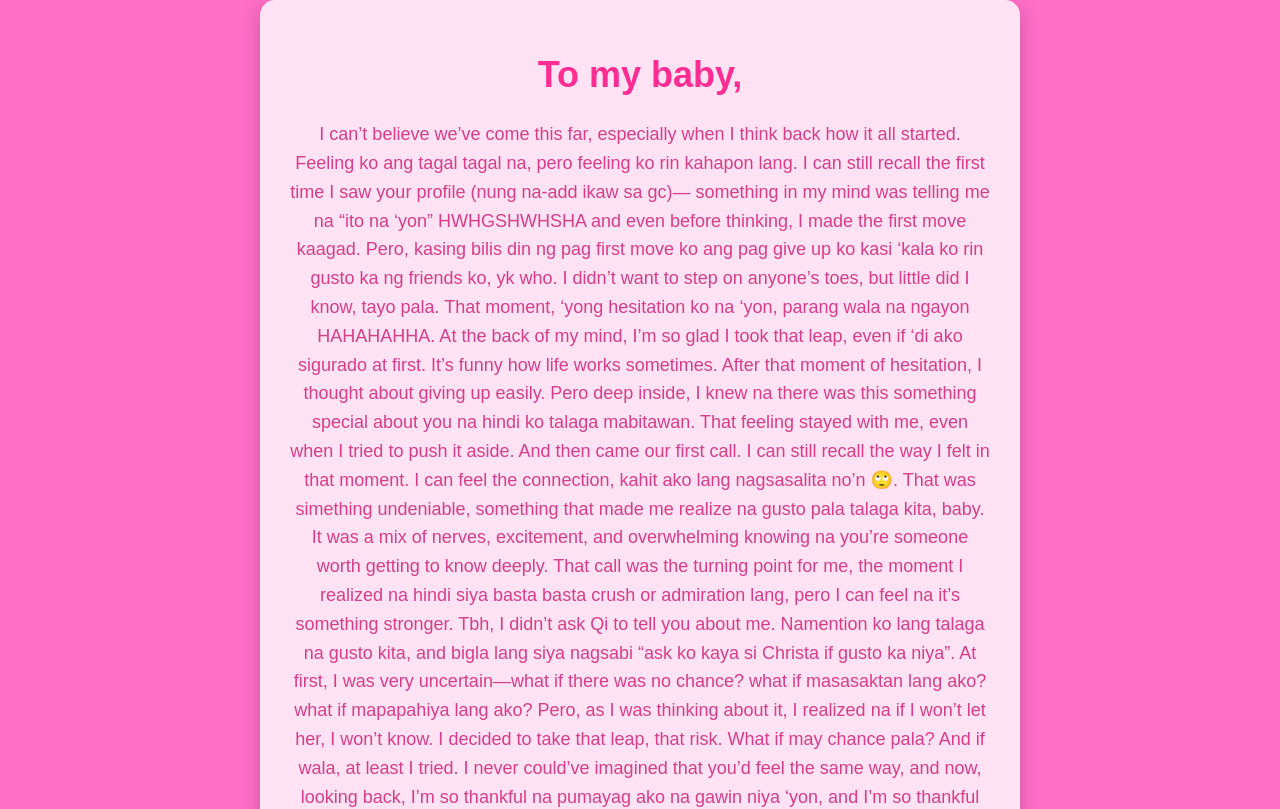
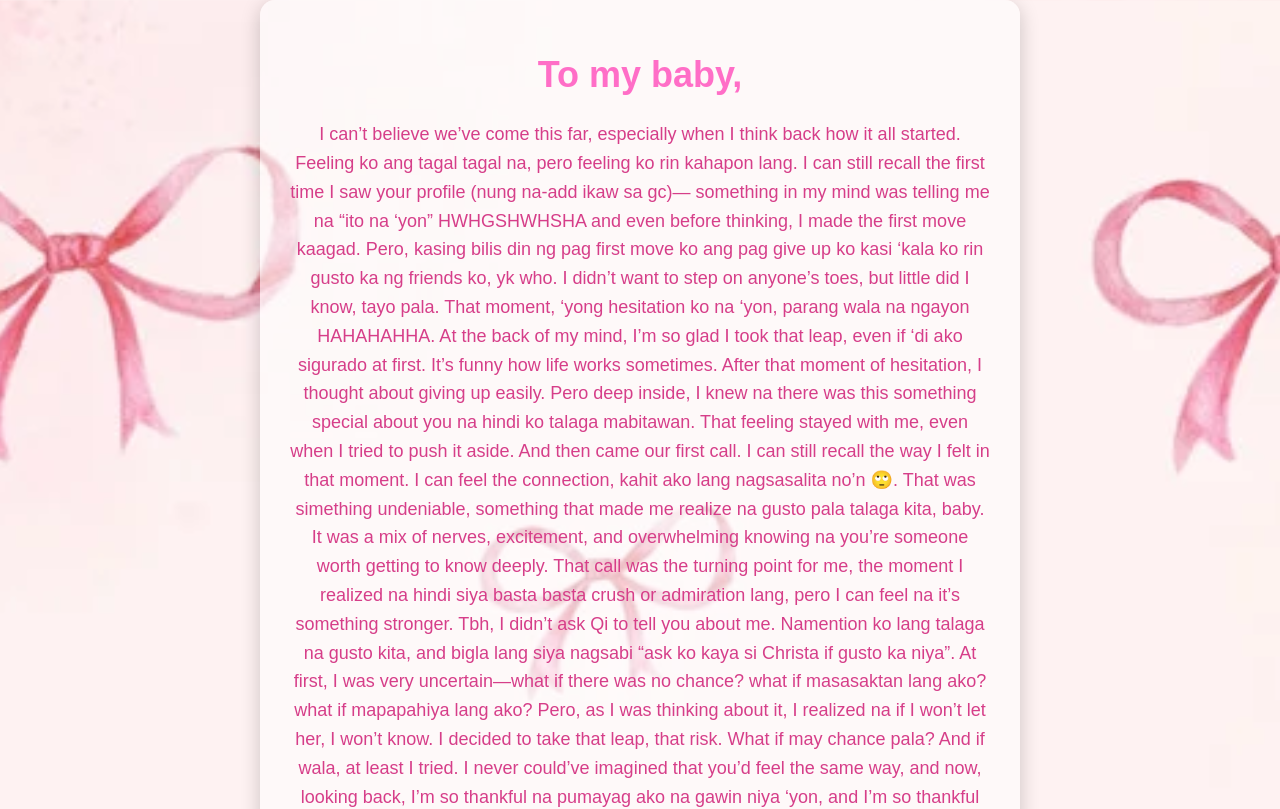
Before and after one commit to bellatlrlde/C, a plain HTML site: page main.html in a window 1280 px wide. Shown: the top 809 px of the page. Drawn offline with Linux system fonts and the light colour scheme.

Commit message:
Update main.html

```diff
--- a/main.html
+++ b/main.html
@@ -6,17 +6,19 @@
   <title>Love Letter</title>
   <style>
     body {
-      background-color: #ff6ec7; /* Pink background */
+      background-image: url('me.webp'); /* Replace with your image file */
+      background-size: cover;
+      background-position: center;
       color: white;
       font-family: 'Arial', sans-serif;
       margin: 0;
       display: flex;
       justify-content: center;
       align-items: center;
-      min-height: 100vh; /* Ensure the body takes up full height */
+      min-height: 100vh; /* Use min-height instead of height */
     }
     .content {
-      background-color: rgba(255, 255, 255, 0.8); /* White with opacity for readability */
+      background-color: rgba(255, 255, 255, 0.6); /* White with opacity for readability */
       padding: 30px;
       border-radius: 15px;
       box-shadow: 0 5px 20px rgba(0, 0, 0, 0.2);
@@ -26,7 +28,7 @@
       overflow-y: auto; /* Allows scrolling if the content is too long */
     }
     h1 {
-      color: #ff2d92; /* Darker pink for the heading */
+      color: #ff6ec7; /* Light pink for the heading */
       font-size: 36px;
     }
     p {
```
